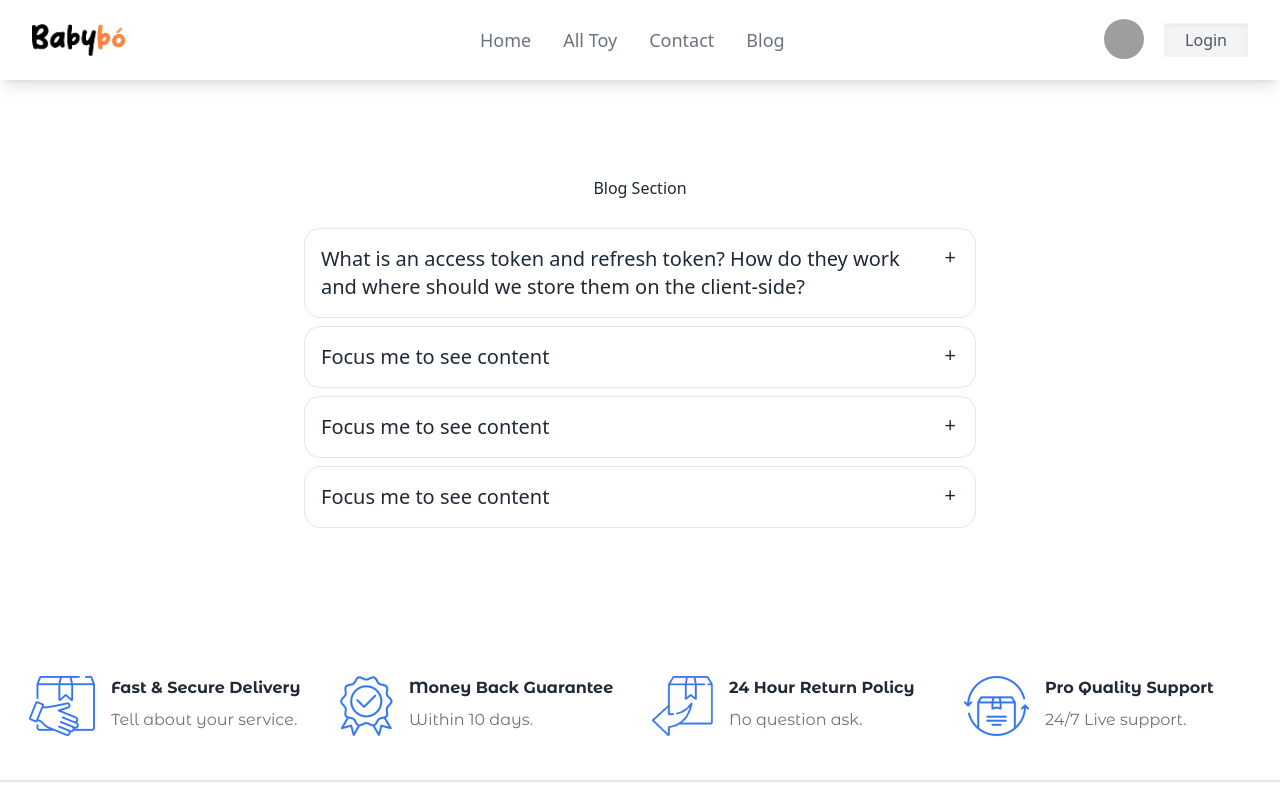
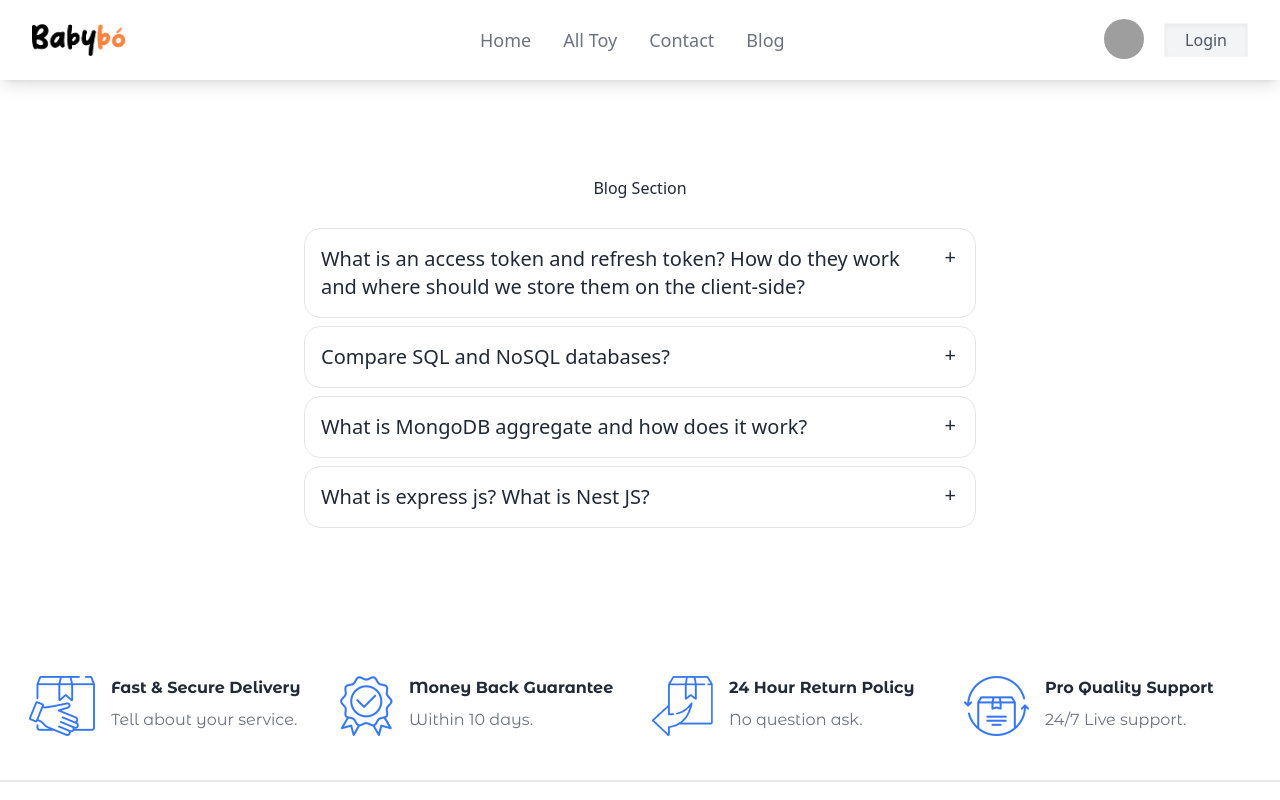
Before and after one commit to imadnanhassan/babyboo-client, a React (Vite) app: page /blog in a window 1280 px wide. Shown: the top 800 px of the page. Built offline with nearby package versions, Linux system fonts and the light colour scheme; no server answers; grey boxes are pictures that could not be loaded.

Commit message:
blog section ok

```diff
--- a/src/pages/Blog/Blog.jsx
+++ b/src/pages/Blog/Blog.jsx
@@ -16,28 +16,30 @@ const Blog = () => {
 
          <div tabIndex={1} className="my-2 collapse collapse-plus border border-base-300 bg-base-100 rounded-box">
             <div className="collapse-title text-xl font-medium">
-               Focus me to see content
+               Compare SQL and NoSQL databases?
             </div>
             <div className="collapse-content">
-               <p>tabIndex={1} attribute is necessary to make the div focusable</p>
+               <p>SQL databases are relational, structured, and use a fixed schema. They provide ACID transactions and are ideal for complex queries and relationships. NoSQL databases are non-relational, flexible, and schema-less. They offer high scalability, eventual consistency, and are suitable for large-scale distributed systems and unstructured data.</p>
             </div>
          </div>
 
          <div tabIndex={2} className="my-2 collapse collapse-plus border border-base-300 bg-base-100 rounded-box">
             <div className="collapse-title text-xl font-medium">
-               Focus me to see content
+               What is MongoDB aggregate and how does it work?
             </div>
             <div className="collapse-content">
-               <p>tabIndex={2} attribute is necessary to make the div focusable</p>
+               <p>In MongoDB, the aggregate operation is used to perform advanced data processing and analysis on collections. It allows you to perform complex operations like filtering, grouping, sorting, and aggregating data using a pipeline of stages. Each stage transforms the documents in the pipeline to produce the desired result.</p>
             </div>
          </div>
 
          <div tabIndex={4} className="my-2 collapse collapse-plus border border-base-300 bg-base-100 rounded-box">
             <div className="collapse-title text-xl font-medium">
-               Focus me to see content
+               What is express js? What is Nest JS?
             </div>
             <div className="collapse-content">
-               <p>tabIndex={4} attribute is necessary to make the div focusable</p>
+               <p>Express.js is a popular web application framework for Node.js. It provides a simple and minimalist approach to building web applications and APIs. Express.js allows developers to handle HTTP requests, define routes, handle middleware, and manage responses efficiently. It is known for its flexibility and extensive ecosystem of middleware and plugins.
+                  <br /> <br />
+                  Nest.js, on the other hand, is a progressive, extensible, and opinionated framework for building scalable and efficient server-side applications. It is built on top of Express.js and utilizes TypeScript for building robust and maintainable applications. Nest.js follows the modular architecture pattern and provides features like dependency injection, decorators, and powerful CLI tools to streamline development. It is often used for building enterprise-grade applications and microservices.</p>
             </div>
          </div>
 
```
